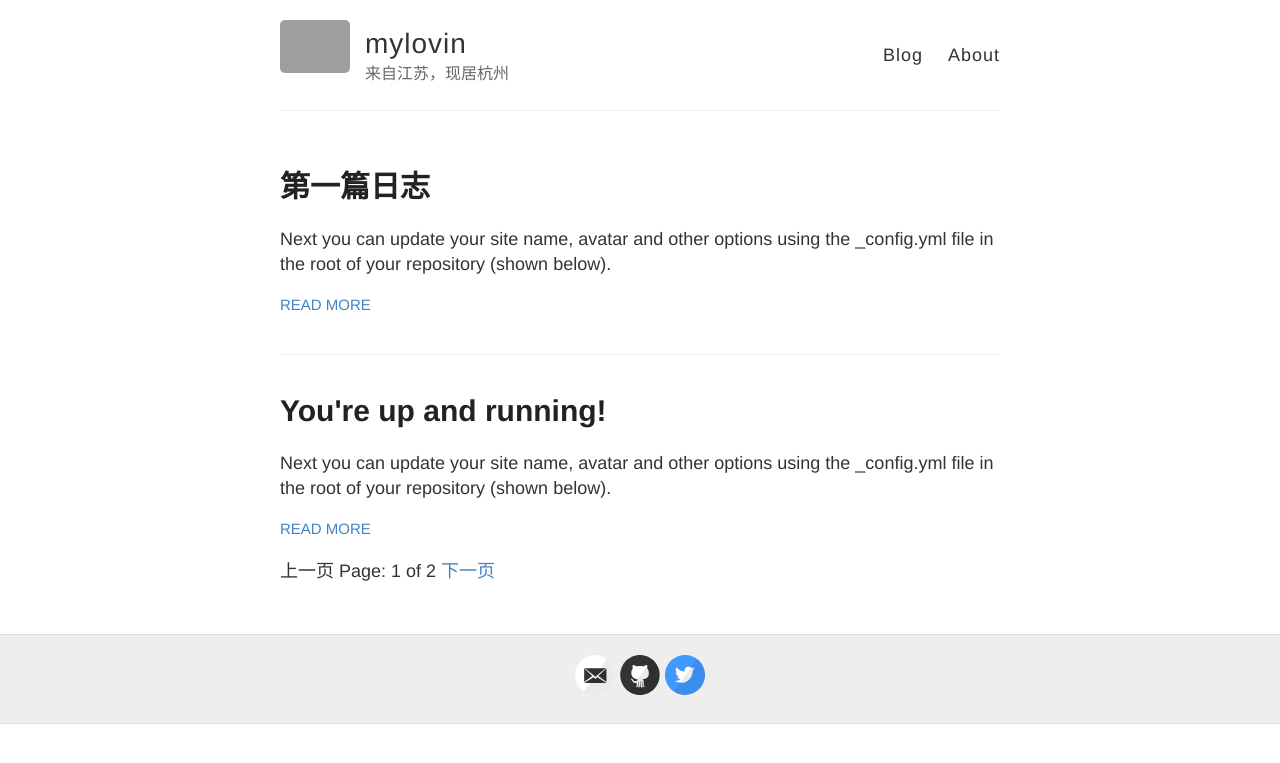
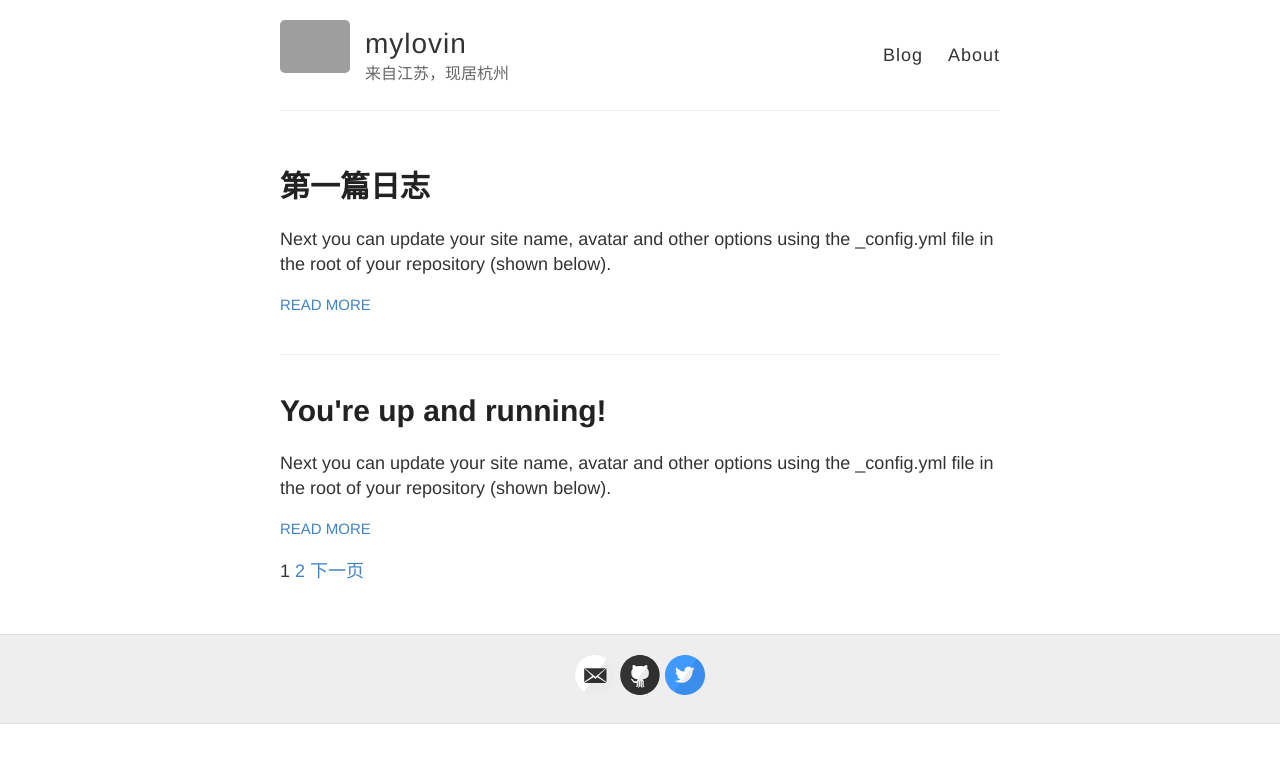
Before and after one commit to 861008761/861008761.github.io, a Jekyll site: the page built from index.html, in a window 1280 px wide. Shown: the top 763 px of the page. Built offline with Jekyll 4.4.1, drawn with Linux system fonts in a browser that asks for light colours; the list of posts is cut into pages by our own code; grey boxes are pictures that could not be loaded.

Commit message:
add new files

```diff
--- a/index.html
+++ b/index.html
@@ -19,16 +19,25 @@
 
 <!-- 分页链接 -->
 <div class="pagination">
+  {% if paginator.total_pages > 1 %}
+
   {% if paginator.previous_page %}
-  <a href="/page{{ paginator.previous_page }}" class="previous">上一页</a>
-  {% else %}
-  <span class="previous">上一页</span>
-  {% endif %}
+  <a href="{{ paginator.previous_page_path | prepend: site.baseurl | replace: '//', '/' }}"上一页</a>
+{% endif %}
 
-  <span class="page_number ">Page: {{ paginator.page }} of {{ paginator.total_pages }}</span>
-  {% if paginator.next_page %}
-  <a href="/page{{ paginator.next_page }}" class="next">下一页</a>
-  {% else %}
-  <span class="next ">下一页</span>
+{% for page in (1..paginator.total_pages) %}
+{% if page == paginator.page %}
+  <span class="active">{{ page }}</span>
+{% elsif page == 1 %}
+  <a href="{{ '/index.html' | prepend: site.baseurl | replace: '//', '/' }}">{{ page }}</a>
+{% else %}
+  <a href="{{ site.paginate_path | prepend: site.baseurl | replace: '//', '/' | replace: ':num', page }}">{{ page }}</a>
+{% endif %}
+{% endfor %}
+
+{% if paginator.next_page %}
+<a href="{{ paginator.next_page_path | prepend: site.baseurl | replace: '//', '/' }}">下一页</a>
+{% endif %}
+
   {% endif %}
 </div>
```
